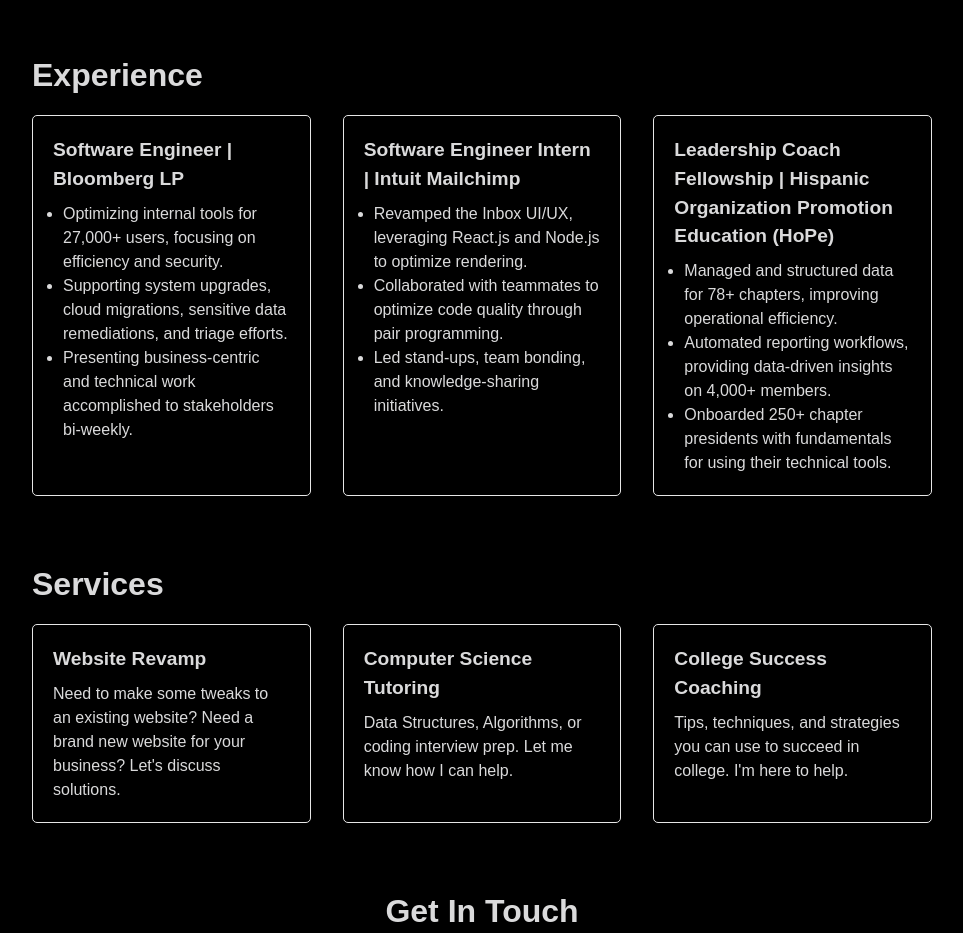
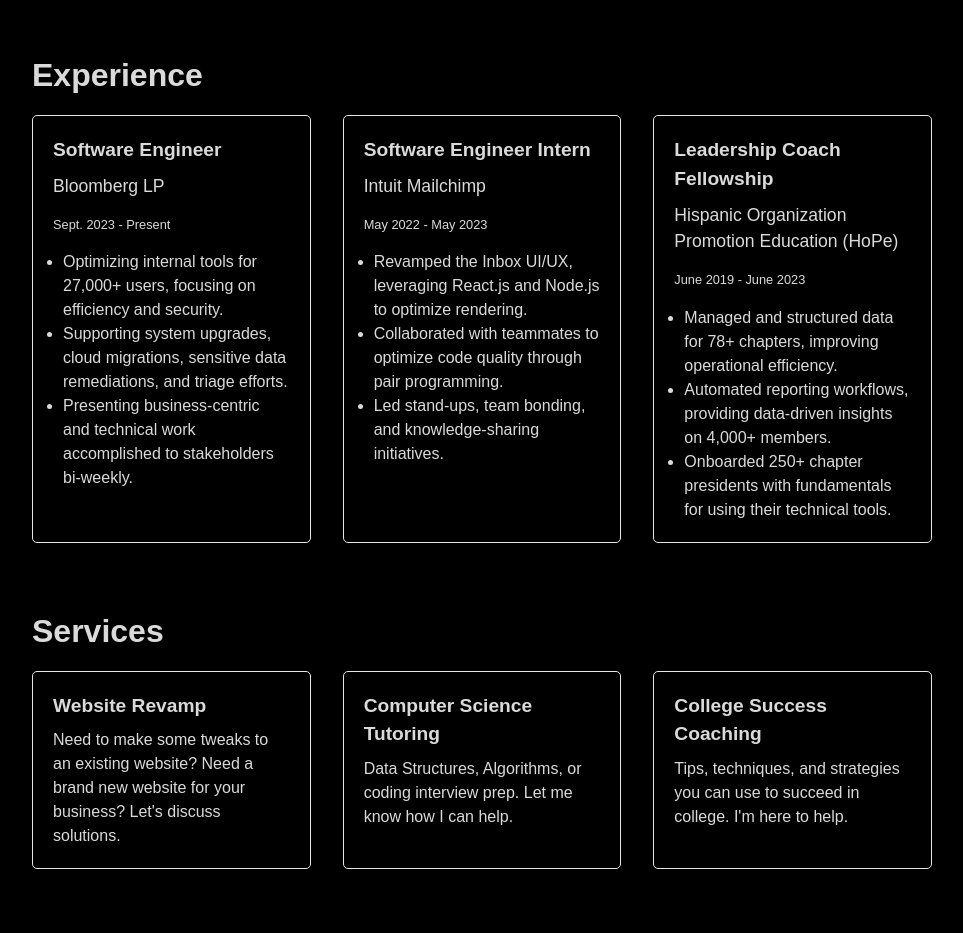
Before and after one commit to ivantlaseca/ivantlaseca.github.io, a Next.js app: page / in a window 1280 px wide. Shown: the part 1680-2613 px from the top of the page, without its empty margins (158-1121 px from the left). Built offline with nearby package versions, Linux system fonts and the light colour scheme.

Commit message:
Fix experience cards. Make more specific

```diff
--- a/src/app/components/Data.jsx
+++ b/src/app/components/Data.jsx
@@ -3,8 +3,9 @@
 export const experienceData = [
     {
         id: 1,
-        title: 'Software Engineer | Bloomberg LP',
-        subtitle: '2023 - Present',
+        title: 'Software Engineer',
+        employer: 'Bloomberg LP',
+        tenure: 'Sept. 2023 - Present',
         description:
         {
             p1: 'Optimizing internal tools for 27,000+ users, focusing on efficiency and security.',
@@ -14,8 +15,9 @@
     },
     {
         id: 2,
-        title: 'Software Engineer Intern | Intuit Mailchimp',
-        subtitle: '2022 - 2023',
+        title: 'Software Engineer Intern',
+        employer: 'Intuit Mailchimp',
+        tenure: 'May 2022 - May 2023',
         description:
         {
             p1: 'Revamped the Inbox UI/UX, leveraging React.js and Node.js to optimize rendering.',
@@ -25,8 +27,9 @@
     },
     {
         id: 3,
-        title: 'Leadership Coach Fellowship | Hispanic Organization Promotion Education (HoPe)',
-        subtitle: '2019 - 2023',
+        title: 'Leadership Coach Fellowship',
+        employer: 'Hispanic Organization Promotion Education (HoPe)',
+        tenure: 'June 2019 - June 2023',
         description:
         {
             p1: 'Managed and structured data for 78+ chapters, improving operational efficiency.',
--- a/src/app/components/Experience.jsx
+++ b/src/app/components/Experience.jsx
@@ -10,6 +10,8 @@
                 {experienceData && experienceData.map((experience) => (
                     <a className="experience-card" key={experience.id}>
                         <h3 className="experience-title">{experience.title}</h3>
+                        <h4 className="experience-employer">{experience.employer}</h4>
+                        <p className="experience-tenure">{experience.tenure}</p>
                         <ul className="experience-description">
                             {Object.keys(experience.description).map((key) => (
                                 <li key={key}>{experience.description[key]}</li>
--- a/src/app/globals.css
+++ b/src/app/globals.css
@@ -257,6 +257,18 @@
   margin-bottom: .5rem;
 }
 
+.experience-employer {
+  font-size: 1.1rem;
+  font-weight: 400;
+  margin-bottom: 1rem;
+}
+
+.experience-tenure {
+  font-size: .8rem;
+  font-weight: 400;
+  margin-bottom: 1rem;
+}
+
 .experience-container h2 {
   font-size: 2rem;
   font-weight: 600;
```
